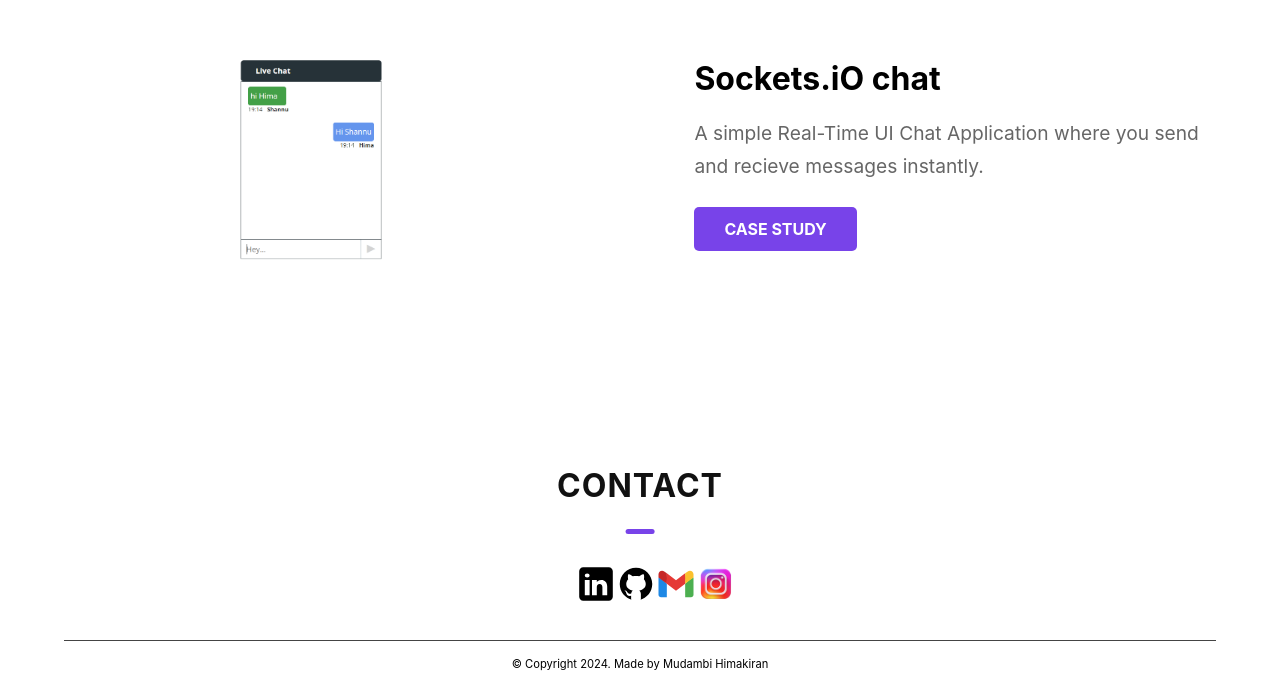
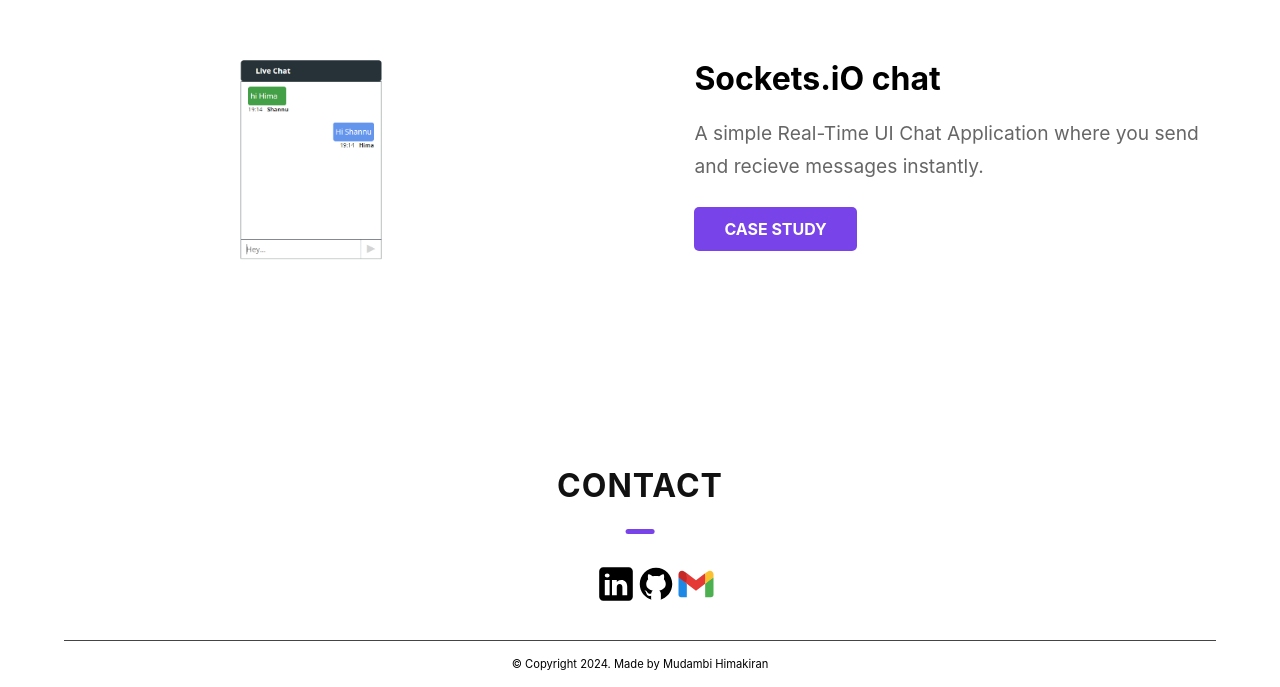
Before and after one commit to Himakiran77/Portfolio, a React (Create React App) app: page / in a window 1280 px wide. Shown: the part 3930-4617 px from the top of the page. Built offline with nearby package versions, Linux system fonts and the light colour scheme.

Commit message:
commented Insta Icon

```diff
--- a/src/Components/Footer.js
+++ b/src/Components/Footer.js
@@ -124,9 +124,9 @@ const Footer = () => {
               <a target="_blank" rel="noreferrer" href="mailto:himakiranmudambi@gmail.com">
                 <SocialIcon src={gmail} alt="Mudambi Himakiran Gmail" />
               </a>
-              <a target="_blank" rel="noreferrer" href="https://www.instagram.com/himakiran.21/">
+              {/* <a target="_blank" rel="noreferrer" href="https://www.instagram.com/himakiran.21/">
                 <SocialIcon src={insta} alt="Mudambi Himakiran Instagram" />
-              </a>
+              </a> */}
             </SocialContainer>
           </FooterRow>
         </UpperFooter>
```
